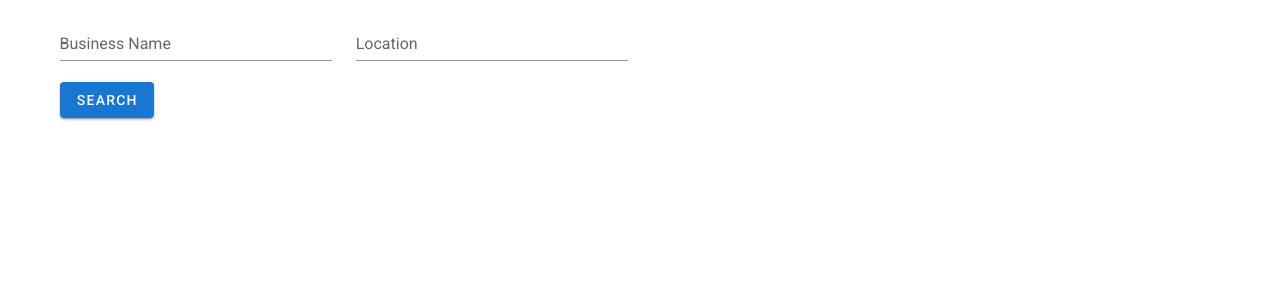
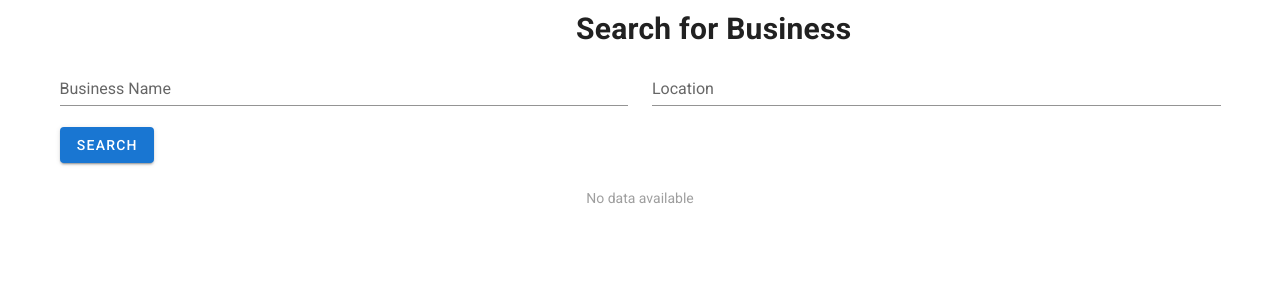
Before and after one commit to benlague/CS411, a Vue app in the folder src/javascript/web-app/: page /dashboard in a window 1280 px wide. Shown: the top 300 px of the page. Built offline with nearby package versions, Linux system fonts and the light colour scheme; sample sign-in values are in the browser's storage.

Commit message:
add yelp component

```diff
--- /dev/null
+++ b/src/javascript/web-app/src/components/BusinessTable.vue
@@ -0,0 +1,20 @@
+<template>
+  <div>
+    <v-data-table
+      :headers="headers"
+      :items="data"
+      :disable-pagination="true"
+      :loading="isLoading"
+      :fixed-header="true"
+      :hide-default-footer="true"
+    ></v-data-table>
+  </div>
+</template>
+<script>
+export default {
+    name: "BusinessTable",
+    props: ["headers", "data", "isLoading"],
+}
+</script>
+<style scoped>
+</style>
--- a/src/javascript/web-app/src/views/Dashboard.vue
+++ b/src/javascript/web-app/src/views/Dashboard.vue
@@ -1,22 +1,18 @@
 <template>
+<section>
+  <div class = "title">
+      <h1>Search for Business</h1>
+  </div>
   <v-form>
     <v-container>
       <v-row>
-        <v-col
-          cols="12"
-          sm="6"
-          md="3"
-        >
+        <v-col>
           <v-text-field
             label="Business Name"
             v-model="businessName"
           ></v-text-field>
         </v-col>
-        <v-col
-          cols="12"
-          sm="6"
-          md="3"
-        >
+        <v-col>
           <v-text-field
             label="Location"
             v-model="location"
@@ -26,22 +22,66 @@
       <v-btn color="primary" elevation="2" @click="search">Search</v-btn>
     </v-container>
   </v-form>
+  <div>
+    <BusinessTable
+      :headers="headers"
+      :data="businesses"
+      :isLoading="loadingTable"
+    />
+  </div>
+</section>
 </template>
 
 
 
 <script>
-import api from "../api.js"
+import api from "../api.js";
+import BusinessTable from "../components/BusinessTable"
 export default {
     name: "Dashboard",
+    components: {
+      BusinessTable
+  },
     data: () => ({
         location:"",
-        businessName:""
+        businessName:"",
+        headers: [],
+        businesses: [],
+        loadingTable: false
+
     }),
     methods: {
         search(){
-          api.search(this.businessName, this.location)
+          this.businesses = [];
+          this.loadingTable = true;
+          api.search(this.businessName, this.location).then(data => {
+            this.parseBusinessData(data);
+            this.loadingTable = false;
+          })
+        },
+        parseBusinessData(data) {
+          // set the headers that we want to display
+          this.headers = [{text: "name", value: "name"}, {text: "location", value: "location"}, {text: "Phone Number", value: "phoneNumber"}, {text: "price", value: "price"}, {text: "rating", value: "rating"}]
+          // parse through response data and add to our component
+          for (let i = 0; i < data.length; i ++) {
+            this.businesses.push({
+              "name": data[i]["name"],
+              "location": data[i]["location"]["display_address"][0] + " " + data[i]["location"]["display_address"][1],
+              "phoneNumber": data[i]["display_phone"],
+              "price": data[i]["price"],
+              "rating": data[i]["rating"]
+            })
+          }
         }
-    }
+    },
 }
 </script>
+
+
+<style scoped>
+.title {
+  margin-left: 45%;
+  margin-top: 1%;
+  font-size: large;
+}
+</style>
```
